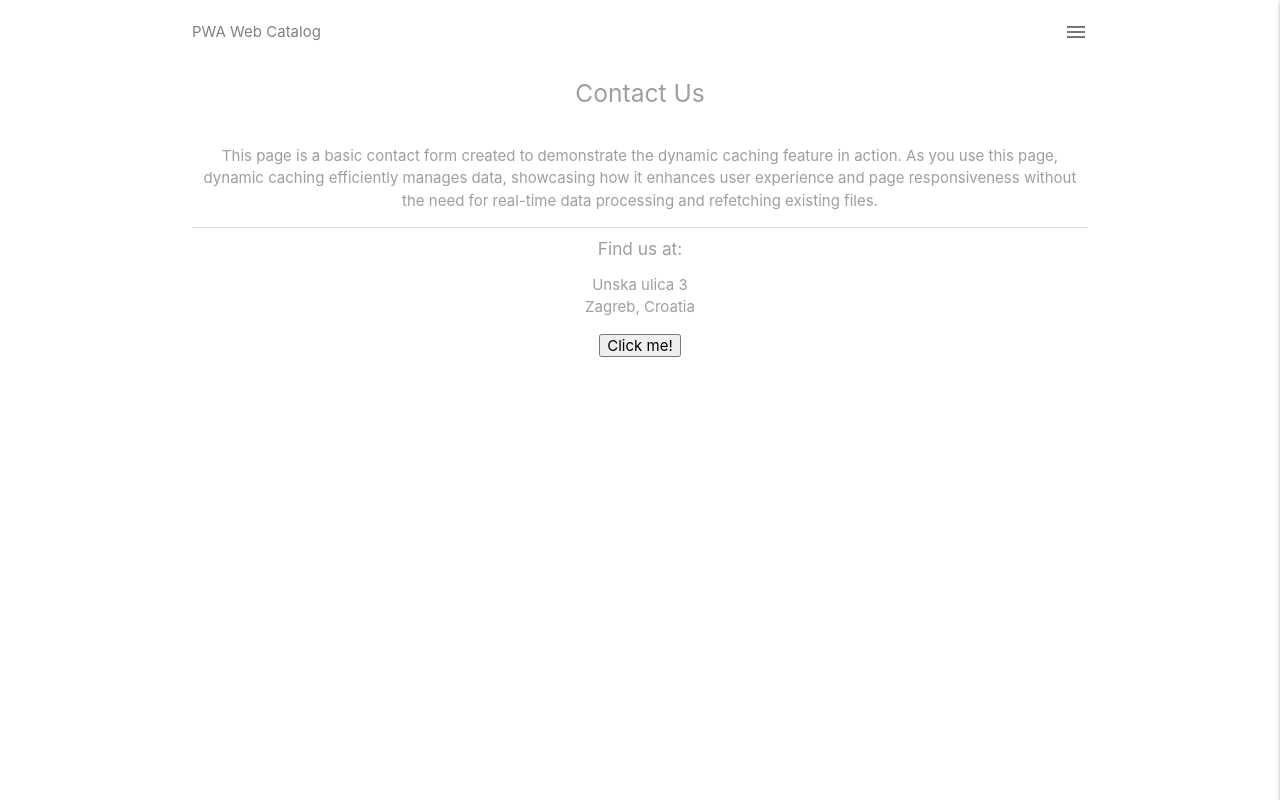
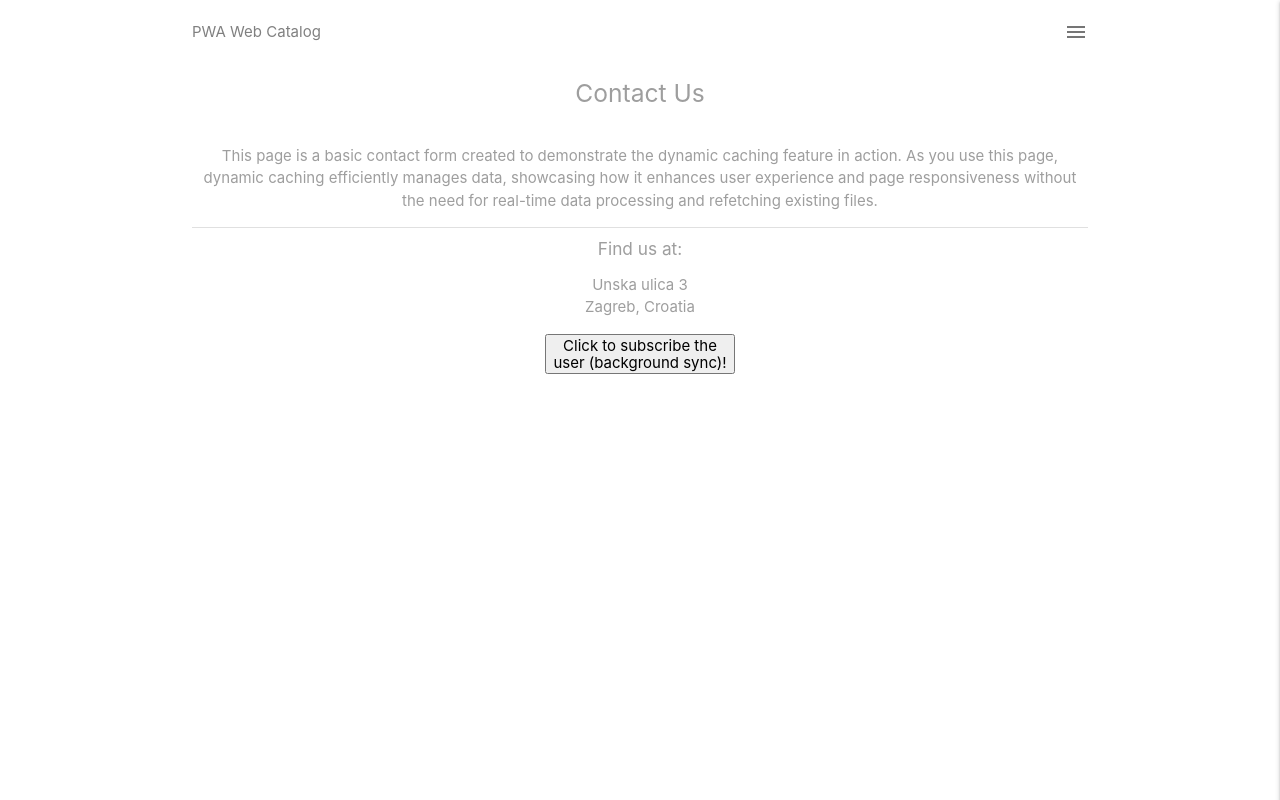
Before and after one commit to Lnola/pwa, a website with bundled scripts: page client/contact.html in a window 1280 px wide. Built offline with nearby package versions, Linux system fonts and the light colour scheme.

Commit message:
✏️ Add description to the button

```diff
--- a/client/contact.html
+++ b/client/contact.html
@@ -55,7 +55,10 @@
           <li>Zagreb, Croatia</li>
         </ul>
 
-        <button id="sync">Click me!</button>
+        <button id="sync">
+          Click to subscribe the<br />
+          user (background sync)!
+        </button>
       </div>
     </main>
 
```
